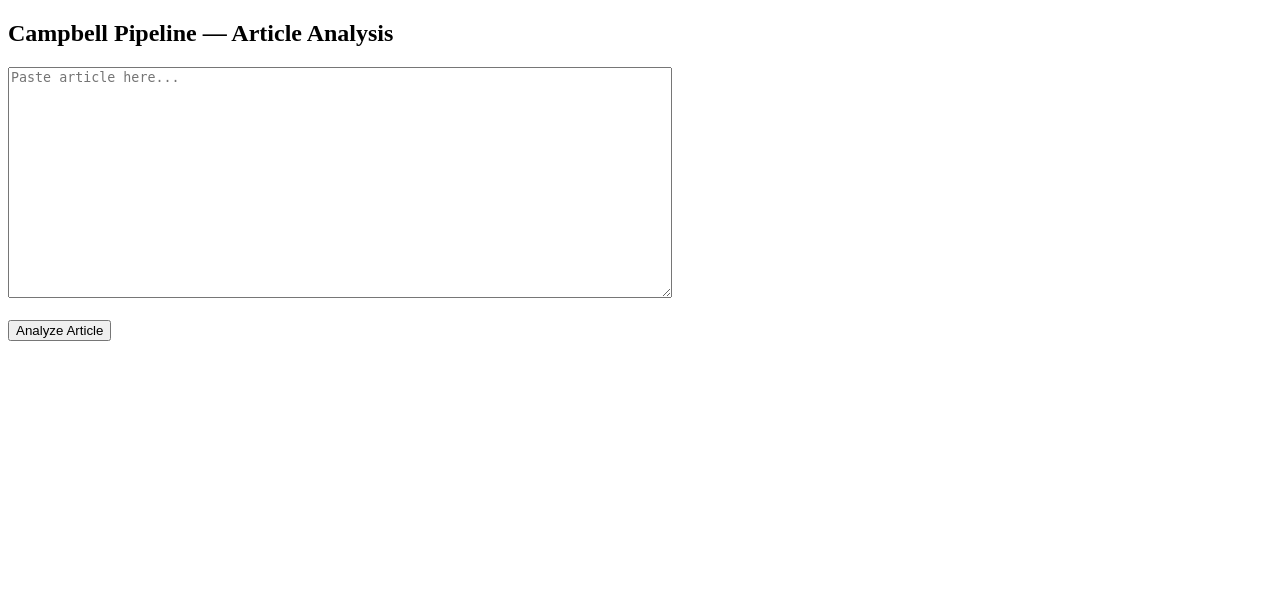
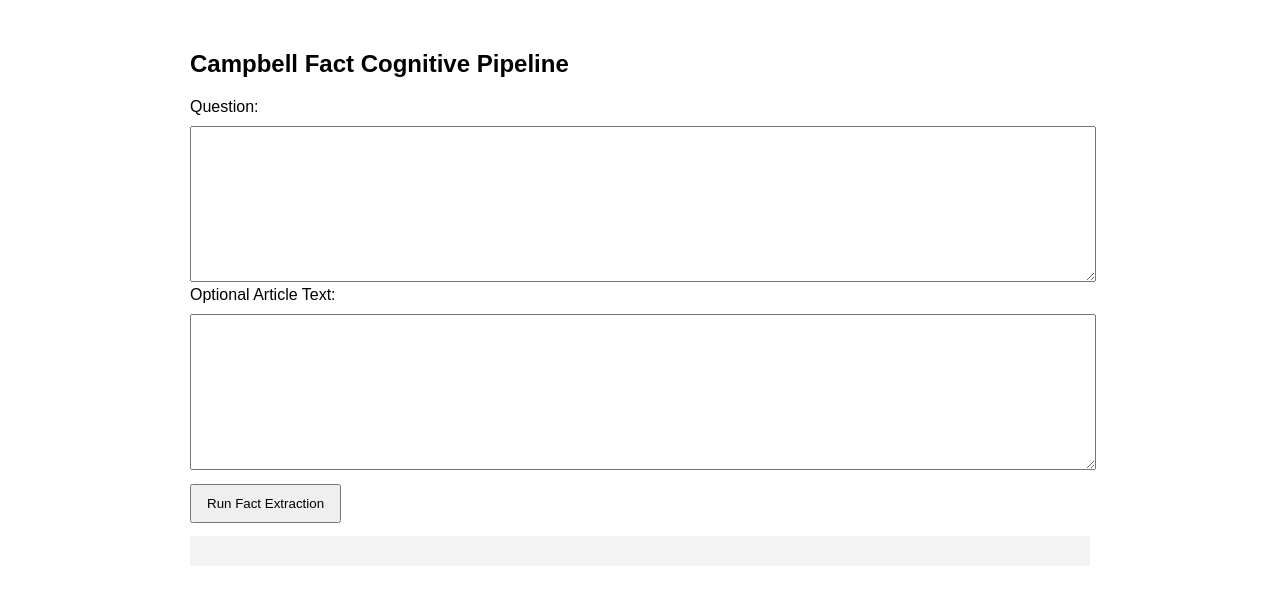
Before and after one commit to seprimo22-bit/Pipeline-MVP2, a Flask app: page / in a window 1280 px wide. Shown: the top 608 px of the page. Run offline with Flask 3, Linux system fonts and the light colour scheme.

Commit message:
Update HTML for Campbell Fact Pipeline interface

```diff
--- a/templates/index.html
+++ b/templates/index.html
@@ -1,47 +1,56 @@
 <!DOCTYPE html>
 <html>
 <head>
-<title>Pipeline Article Analyzer</title>
+<title>Campbell Fact Pipeline</title>
+<style>
+body { font-family: Arial; max-width: 900px; margin: auto; padding: 30px; }
+textarea { width: 100%; height: 150px; margin-top: 10px; }
+button { margin-top: 10px; padding: 10px 15px; }
+pre { background: #f4f4f4; padding: 15px; white-space: pre-wrap; }
+</style>
 </head>
-
 <body>
 
-<h2>Campbell Pipeline — Article Analysis</h2>
+<h2>Campbell Fact Cognitive Pipeline</h2>
 
-<textarea id="article" rows="15" cols="80"
-placeholder="Paste article here..."></textarea>
+<label>Question:</label>
+<textarea id="question"></textarea>
 
-<br><br>
+<label>Optional Article Text:</label>
+<textarea id="article"></textarea>
 
-<button onclick="analyze()">Analyze Article</button>
+<button onclick="ask()">Run Fact Extraction</button>
 
-<pre id="result"></pre>
+<pre id="output"></pre>
 
 <script>
-async function analyze(){
+async function ask() {
 
-    const article =
-        document.getElementById("article").value;
+    const question = document.getElementById("question").value;
+    const article = document.getElementById("article").value;
 
-    document.getElementById("result").innerText =
-        "Processing...";
+    document.getElementById("output").innerText = "Processing...";
 
-    const res = await fetch("/analyze", {
-        method:"POST",
-        headers:{
-            "Content-Type":"application/json"
-        },
-        body: JSON.stringify({article})
-    });
+    try {
+        const res = await fetch("/ask", {
+            method: "POST",
+            headers: { "Content-Type": "application/json" },
+            body: JSON.stringify({
+                question: question,
+                article: article
+            })
+        });
 
-    const data = await res.json();
+        const data = await res.json();
 
-    document.getElementById("result").innerText =
-        "FACTS:\n\n" +
-        data.extracted_facts +
-        "\n\n-----------------\n\n" +
-        "ANALYSIS ABOUT ARTICLE:\n\n" +
-        data.analysis_about_article;
+        document.getElementById("output").innerText =
+            data.fact_analysis +
+            "\n\nPrivate Document Matches:\n" +
+            JSON.stringify(data.private_document_matches, null, 2);
+
+    } catch (err) {
+        document.getElementById("output").innerText = "Error occurred.";
+    }
 }
 </script>
 
```
